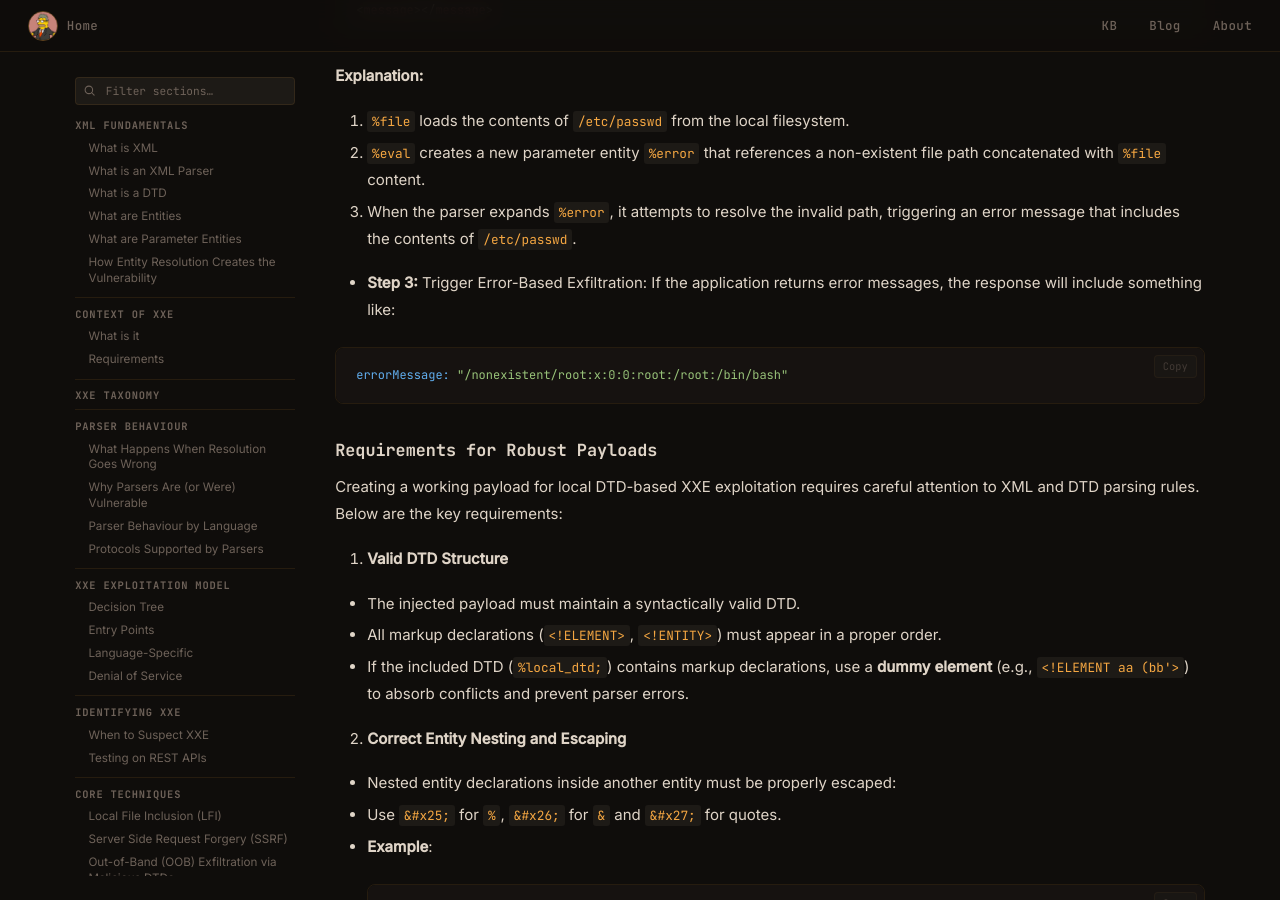
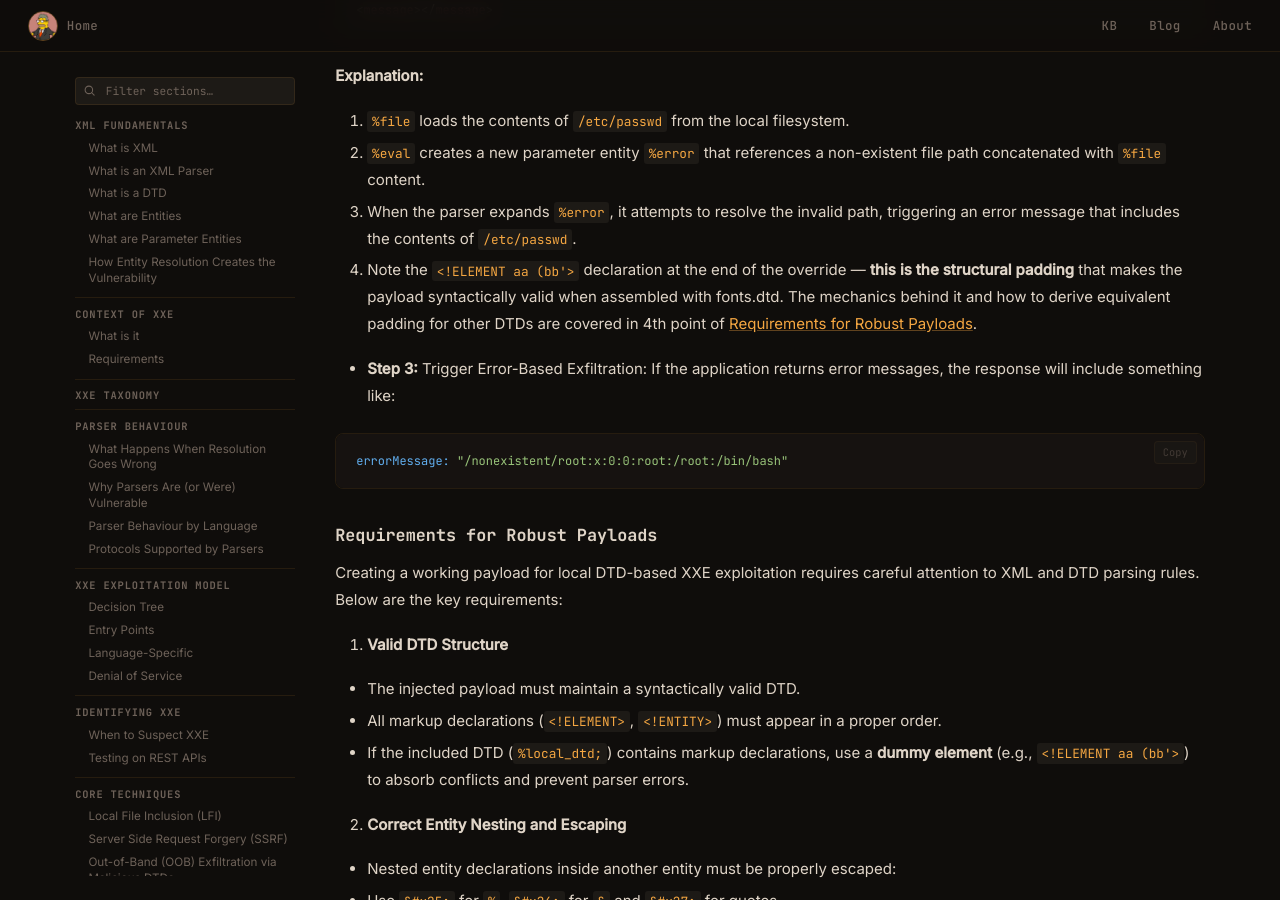
Before and after one commit to HansMolemanPNG/hansmolemanpng.github.io, an MkDocs documentation site: the page built from docs/kb/injection-attacks/xxe.md, in a window 1280 px wide and 900 px high, scrolled down 35749 px. Built offline with MkDocs 1.6.1, drawn with Linux system fonts in a browser that asks for light colours; nearby versions of some CDN libraries; comment, search, counter and statistics services are not loaded.

Commit message:
Update xxe.md

```diff
--- a/docs/kb/injection-attacks/xxe.md
+++ b/docs/kb/injection-attacks/xxe.md
@@ -1330,6 +1330,7 @@ Error-based feedback indicates successful DTD loading. If we get a different err
 1. `%file` loads the contents of `/etc/passwd` from the local filesystem.
 2. `%eval` creates a new parameter entity `%error` that references a non-existent file path concatenated with `%file` content.
 3. When the parser expands `%error`, it attempts to resolve the invalid path, triggering an error message that includes the contents of `/etc/passwd`.
+4. Note the `<!ELEMENT aa (bb'>` declaration at the end of the override — **this is the structural padding** that makes the payload syntactically valid when assembled with fonts.dtd. The mechanics behind it and how to derive equivalent padding for other DTDs are covered in 4th point of [Requirements for Robust Payloads](### Requirements for Robust Payloads).
 
 - **Step 3:** Trigger Error-Based Exfiltration:
   If the application returns error messages, the response will include something like:
```
